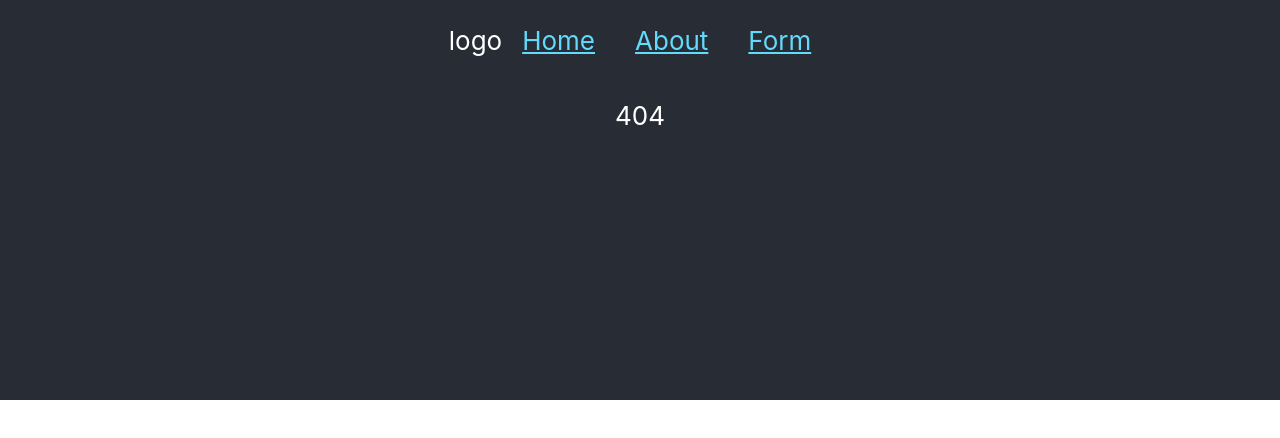
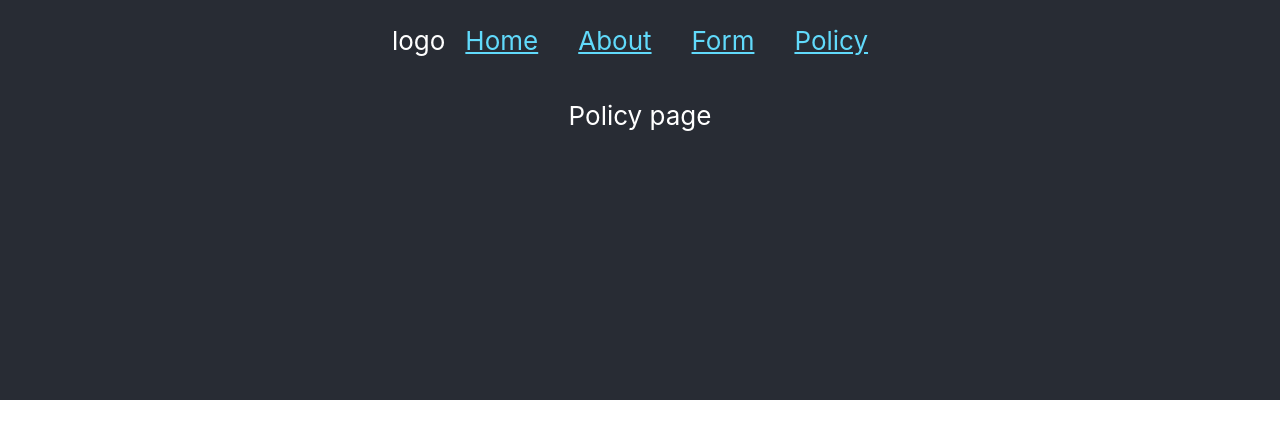
Before and after one commit to Kratak/test-react-app, a React (Create React App) app: page /policy in a window 1280 px wide. Before the commit this address had no page. Shown: the top 438 px of the page. Built offline with nearby package versions, Linux system fonts and the light colour scheme.

Commit message:
feat(routing): policy page

```diff
--- a/src/App.tsx
+++ b/src/App.tsx
@@ -3,6 +3,11 @@ import {Routes, Route, Link} from "react-router-dom";
 
 import './App.css';
 import {InputForm} from "./InputForm";
+import {PolicyPage} from "./policy";
+
+export const routesPaths = {
+    about: 'about'
+}
 
 function App() {
     return (
@@ -13,14 +18,16 @@ function App() {
                 </div>
                 <div>
                     <Link className='App-link' to={'/'}>Home</Link>
-                    <Link className='App-link' to={'/about'}>About</Link>
+                    <Link className='App-link' to={`/${routesPaths.about}`}>About</Link>
                     <Link className='App-link' to={'/form'}>Form</Link>
+                    <Link className='App-link' to={'/policy'}>Policy</Link>
                 </div>
             </div>
             <Routes>
                 <Route path='/' element={<InputForm defaultValue={'hello form'}/>}/>
                 <Route path='*' element={<div>404</div>}/>
-                <Route path='/about' element={<div>About</div>}/>
+                <Route path={`/${routesPaths.about}`} element={<div>About</div>}/>
+                <Route path='/policy' element={<PolicyPage/>}/>
                 <Route path='/form' element={<div>Form</div>}/>
             </Routes>
         </div>
--- /dev/null
+++ b/src/policy/PolicyPage.tsx
@@ -0,0 +1,3 @@
+export const PolicyPage = () => {
+    return <div>Policy page</div>
+}
--- /dev/null
+++ b/src/policy/index.ts
@@ -0,0 +1 @@
+export {PolicyPage} from './PolicyPage'
```
